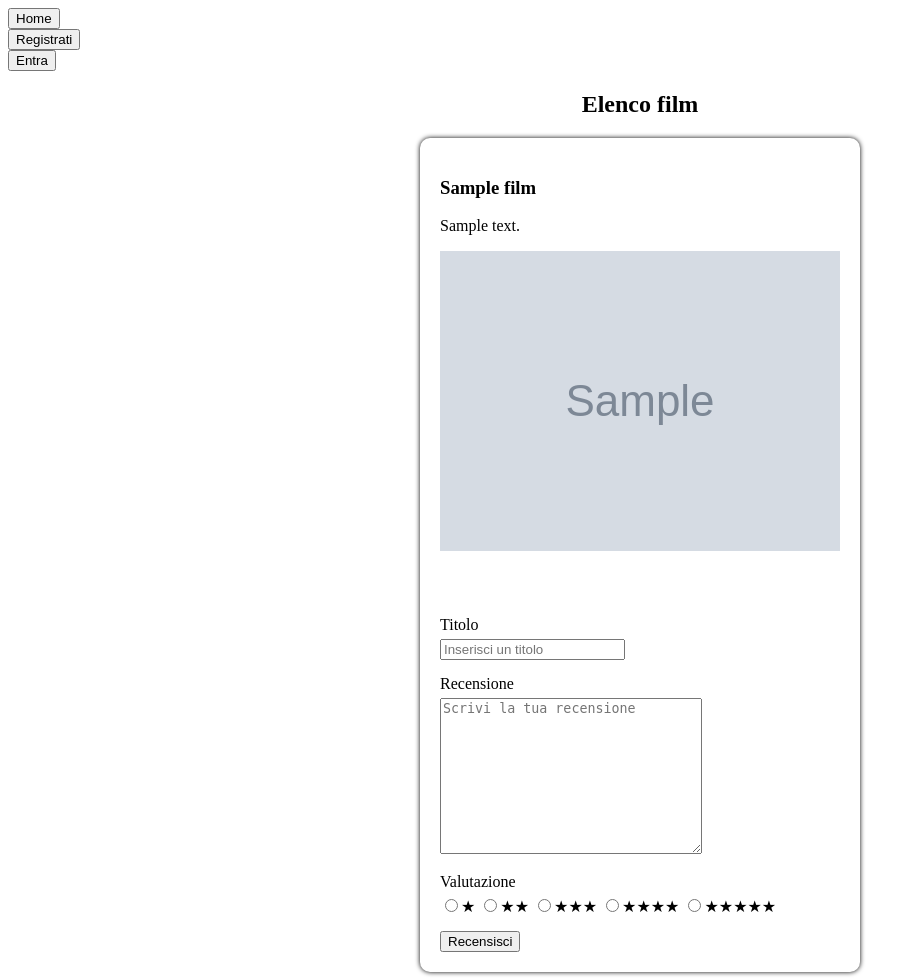
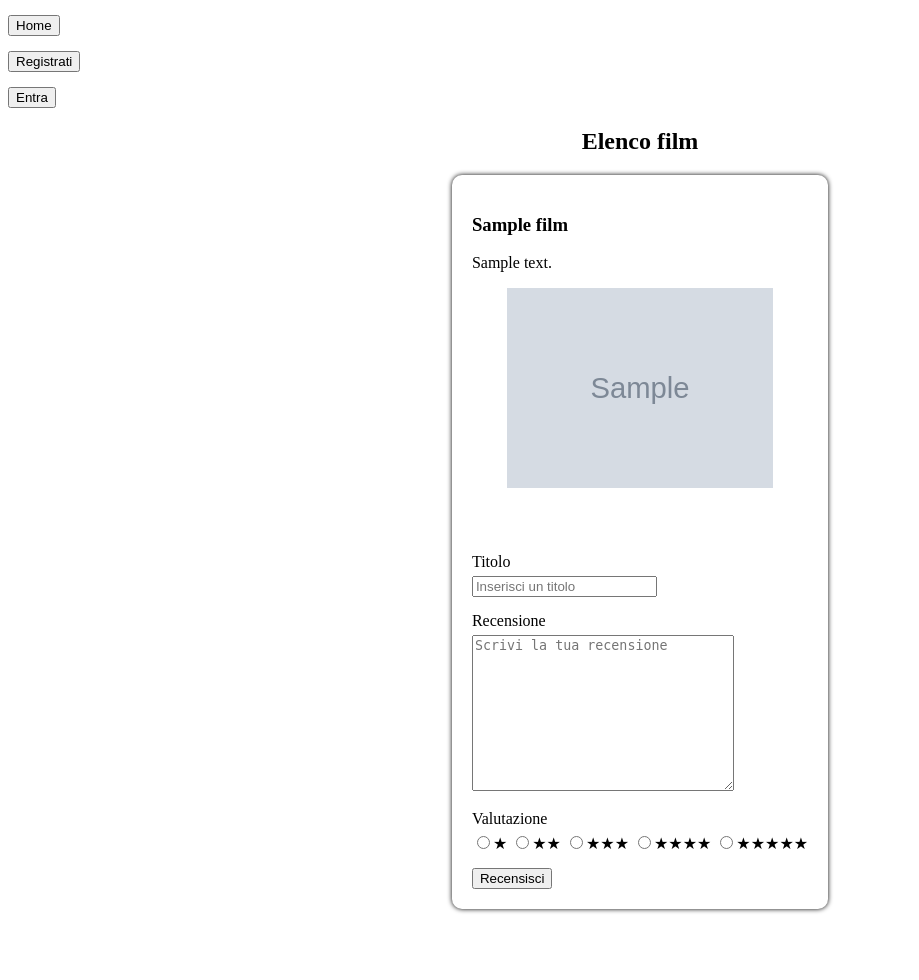
Before and after one commit to fmarabini93/esercizi-edu, a PHP site: page /pages/front/films_index.php in a window 1280 px wide. Shown: the whole page, without its empty margins (0-919 px from the left). After the commit the page ends 913 px from the top, so only its background shows below. Run offline with PHP 8.4, Linux system fonts and the light colour scheme; tables that the repository leaves empty or names only in its code hold one stand-in row (values such as "Sample post"); grey boxes marked "Sample" are stand-in pictures.

Commit message:
img_height_routes_correction

```diff
--- a/css/style.css
+++ b/css/style.css
@@ -39,3 +39,8 @@ label {
       border-radius: 10px;
       box-shadow: 0 0 5px;
 }
+
+img {
+      max-height: 200px;
+      margin: auto;
+}
--- a/pages/admin/modify_film.php
+++ b/pages/admin/modify_film.php
@@ -1,5 +1,5 @@
 <?php
-      include '../db/db_conn.php';
+      include '../../db/db_conn.php';
 
       $film_id = $_POST['film_id'];
       $sql = "SELECT * FROM films WHERE id = $film_id";
@@ -21,7 +21,7 @@
 
             <!-- Form modifica film -->
             <h2>Modifica il film "<?echo $film['title']; ?>"</h2>
-            <form class="inline_b" action="../db/update_film.php" method="POST">
+            <form class="inline_b" action="../../db/update_film.php" method="POST">
                   <label for="title">Titolo</label>
                   <input type="text" name="title" id="title" value="<?echo $film['title']; ?>" required>
                   <label for="description">Descrizione</label>
--- a/pages/front/films_index.php
+++ b/pages/front/films_index.php
@@ -21,9 +21,9 @@
             <title>Lista Film Front</title>
       </head>
       <body>
-            <form action="../index.php"><input type="submit" value="Home"></form>
-            <form action="../admin/register.php"><input type="submit" value="Registrati"></form>
-            <form action="../admin/login.php"><input type="submit" value="Entra"></form>
+            <form action="../index.php"><input type="submit" class="submit" value="Home"></form>
+            <form action="../admin/register.php"><input type="submit" class="submit" value="Registrati"></form>
+            <form action="../admin/login.php"><input type="submit" class="submit" value="Entra"></form>
             <h2 class="text_center">Elenco film</h2>
             <section class="clearfix m_top">
                   <?php foreach($films as $film) { ?>
```
